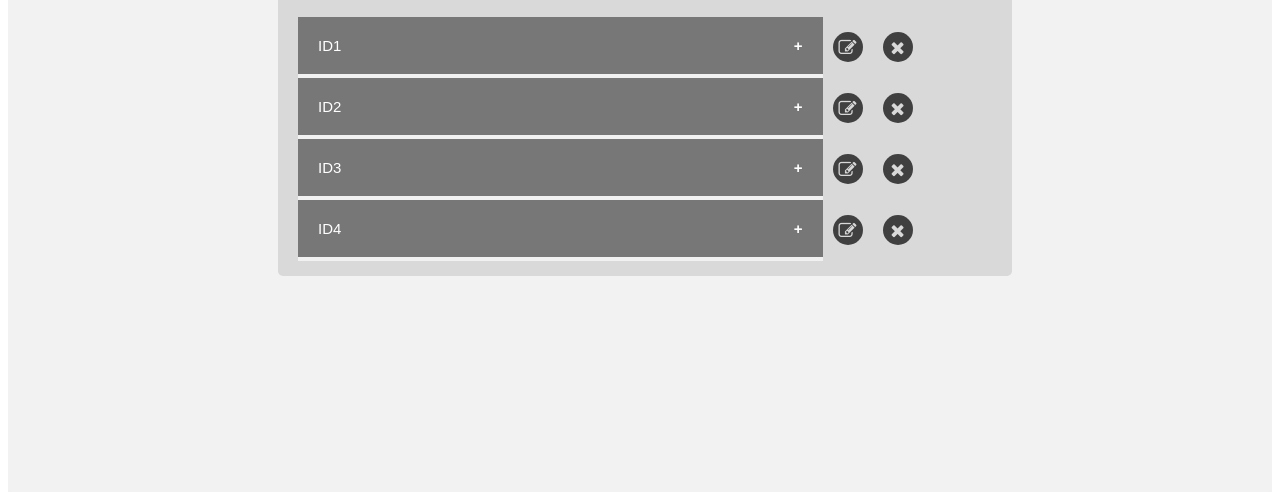
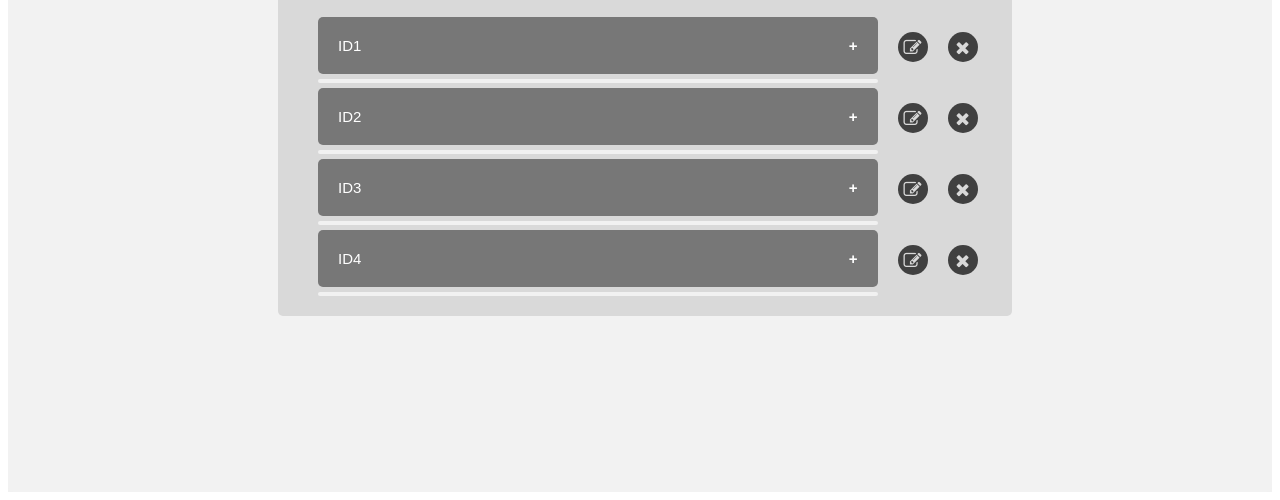
Before and after one commit to imthiyasv91351/Web_page-Order_details, a plain HTML site: page index.html in a window 1280 px wide. Shown: the part 318-818 px from the top of the page. Drawn offline with Linux system fonts and the light colour scheme.

Commit message:
css styling

```diff
--- a/style.css
+++ b/style.css
@@ -128,7 +128,7 @@ form.example::after {
   padding-left: 10px;
   width: 60%;
   height: auto;
-  text-align: center;
+  text-align:  left;
 }
 
 
@@ -160,6 +160,7 @@ form.example::after {
 .button-out{
   display: flex;
   margin-top: 15px;
+  margin-left: 10px;
 }
 
 .button-out button{
@@ -179,6 +180,7 @@ form.example::after {
     text-align: left;
     outline: none;
     font-size: 15px;
+    border-radius: 5px;
   }
 
   .active, .collapsible:hover {
@@ -205,8 +207,12 @@ form.example::after {
     overflow: hidden;
     transition: max-height 0.2s ease-out;
     background-color: #f1f1f1;
+    border-radius: 5px;
+    margin-top: 5px;
+    margin-bottom: 5px;
   }
 
   .test {
-    width: 75%;
+    width: 80%;
+    margin-left: 20px;
   }
```
